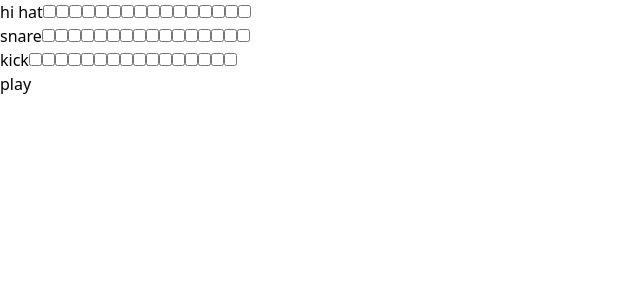
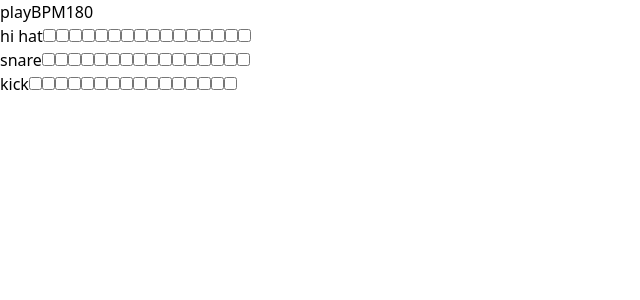
Before and after one commit to EwbiDev/drumbi, a React (Vite) app: page / in a window 1280 px wide. Shown: the top 300 px of the page, without its empty margins (0-640 px from the left). Built offline with nearby package versions, Linux system fonts and the light colour scheme.

Commit message:
add: bpm PlayBackControls

```diff
--- a/src/App.jsx
+++ b/src/App.jsx
@@ -4,6 +4,7 @@ import Track from "./components/Track";
 import { calcBeatInterval } from "@utilities/bpm";
 import { nextPlayHeadPos } from "@utilities/playHead";
 import { trackScaffold } from "@utilities/audio";
+import PlayBackControls from "./components/PlayBackControls";
 
 const PlayContext = createContext(0);
 
@@ -24,7 +25,7 @@ function App() {
 
   const [barNum, setBarNum] = useState(4);
   const [beatsPerBar, setBeatsPerBar] = useState(4);
-  const [bpm] = useState(180);
+  const [bpm, setBpm] = useState(180);
 
   const totalBeatNum = barNum * beatsPerBar;
 
@@ -34,14 +35,15 @@ function App() {
   }, []);
 
   useEffect(() => {
+    clearInterval(playHeadInterval.current);
     if (playBack) {
       playHeadInterval.current = setInterval(() => {
         setPlayHeadPos((playHeadPos) =>
           nextPlayHeadPos(playHeadPos, totalBeatNum),
         );
       }, calcBeatInterval(bpm));
-    } else clearInterval(playHeadInterval.current);
-  }, [playBack]);
+    }
+  }, [playBack, bpm]);
 
   useEffect(() => {
     localStorage.setItem("sequencerData", JSON.stringify(sequencerData));
@@ -49,6 +51,12 @@ function App() {
 
   return (
     <div>
+      <PlayBackControls
+        bpm={bpm}
+        setBpm={setBpm}
+        playBack={playBack}
+        setPlayBack={setPlayBack}
+      />
       <PlayContext.Provider
         value={{ playBack, playHeadPos, sequencerData, setSequencerData }}
       >
@@ -58,9 +66,6 @@ function App() {
           ))}
         </div>
       </PlayContext.Provider>
-      <button onClick={() => setPlayBack(!playBack)}>
-        {playBack ? "pause" : "play"}
-      </button>
     </div>
   );
 }
--- /dev/null
+++ b/src/components/PlayBackControls.jsx
@@ -0,0 +1,24 @@
+export default function PlayBackControls({
+  playBack,
+  setPlayBack,
+  bpm,
+  setBpm,
+}) {
+  return (
+    <div className="flex gap-4">
+      <button onClick={() => setPlayBack(!playBack)}>
+        {playBack ? "pause" : "play"}
+      </button>
+      <label>
+        BPM
+        <input
+          onChange={(e) => setBpm(e.target.value)}
+          type="number"
+          max={480}
+          min={1}
+          value={bpm}
+        />
+      </label>
+    </div>
+  );
+}
```
